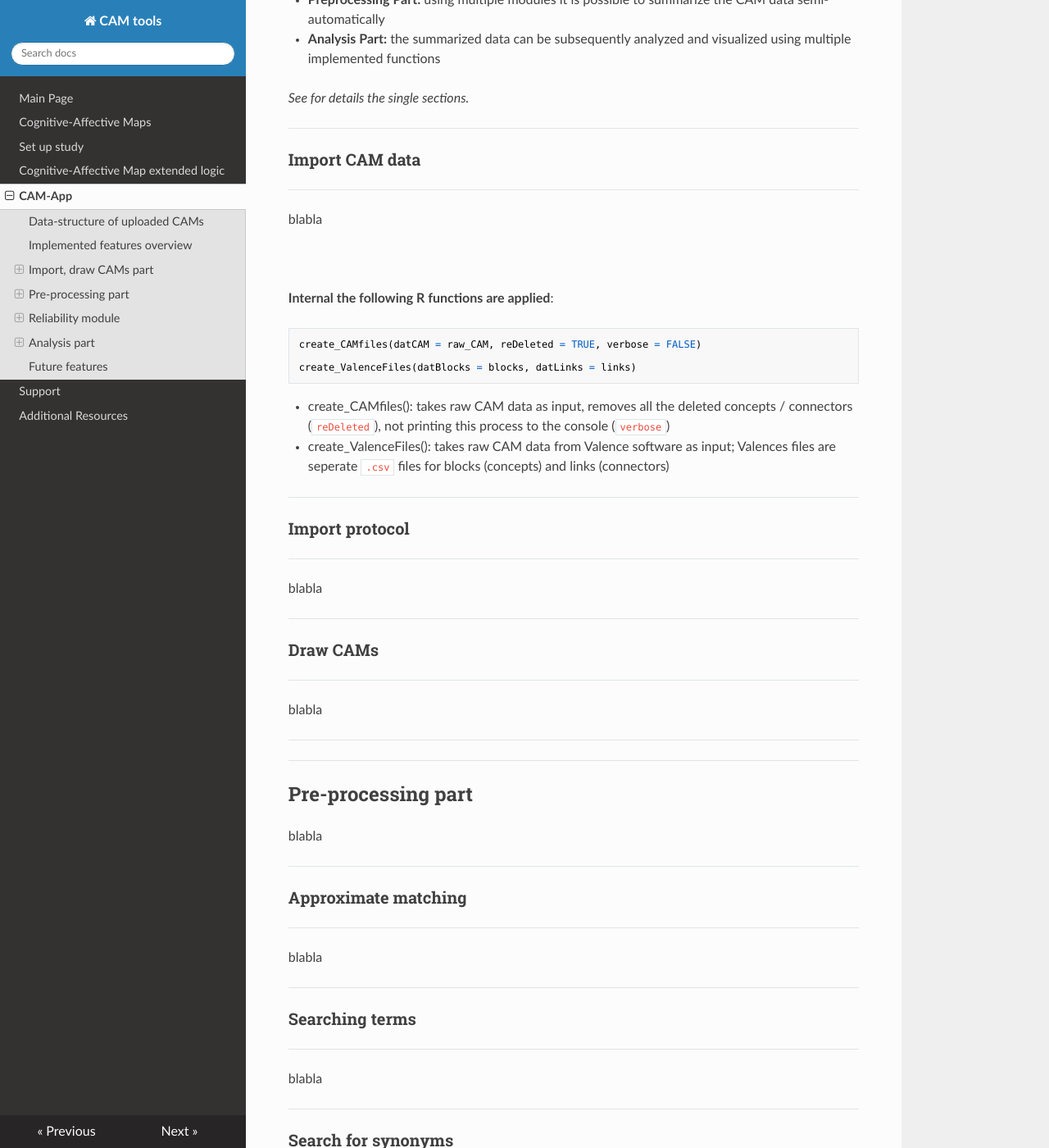
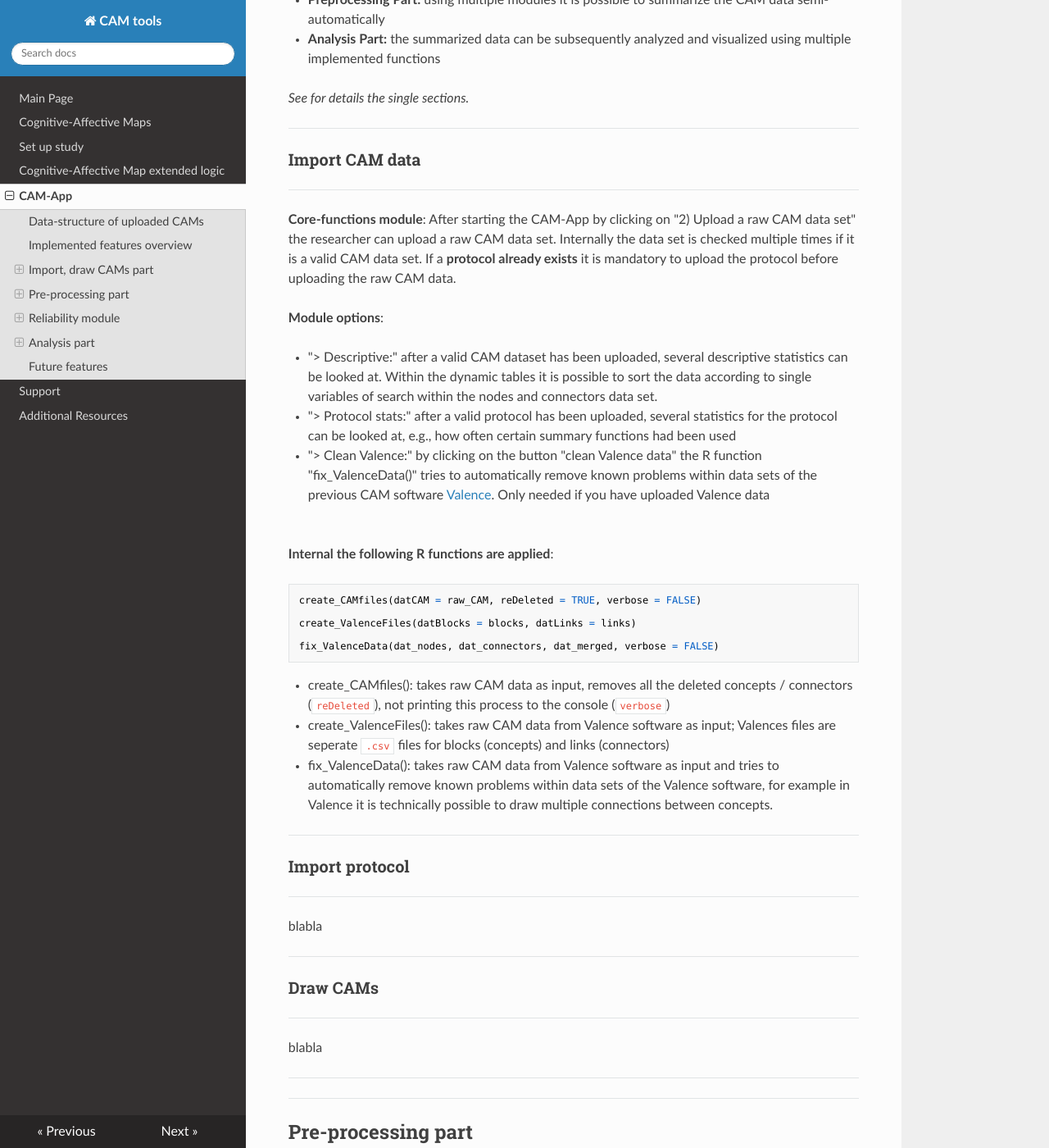
Before and after one commit to FennStatistics/CAMtools_documentation, an MkDocs documentation site: the page built from docs/CAM-App.md, in a window 1280 px wide and 1400 px high, scrolled down 2842 px. Shown: the whole window at 82% size. Built offline with MkDocs 1.6.1, drawn with Linux system fonts in a browser that asks for light colours; nearby versions of some CDN libraries; some of the changed text lies outside the part shown.

Commit message:
Import CAM data

````diff
--- a/docs/CAM-App.md
+++ b/docs/CAM-App.md
@@ -95,20 +95,31 @@ When starting the CAM-App in the first module "upload data" the researcher can i
 ### Import CAM data
 ---
 
-blabla
+**Core-functions module**:
+After starting the CAM-App by clicking on "2) Upload a raw CAM data set" the researcher can upload a raw CAM data set. Internally the data set is checked multiple times if it is a valid CAM data set. If a **protocol already exists** it is mandatory to upload the protocol before uploading the raw CAM data.
+
+**Module options**:
+
+* "> Descriptive:" after a valid CAM dataset has been uploaded, several descriptive statistics can be looked at. Within the dynamic tables it is possible to sort the data according to single variables of search within the nodes and connectors data set.
+* "> Protocol stats:" after a valid protocol has been uploaded, several statistics for the protocol can be looked at, e.g., how often certain summary functions had been used
+* "> Clean Valence:" by clicking on the button "clean Valence data" the R function "fix_ValenceData()" tries to automatically remove known problems within data sets of the previous CAM software <a href="https://osf.io/9tza2/" target="_blank">Valence</a>. Only needed if you have uploaded Valence data
+
+
 
 <br>
-
 **Internal the following R functions are applied**:
 
 ```r
 create_CAMfiles(datCAM = raw_CAM, reDeleted = TRUE, verbose = FALSE)
 
 create_ValenceFiles(datBlocks = blocks, datLinks = links)
+
+fix_ValenceData(dat_nodes, dat_connectors, dat_merged, verbose = FALSE)
 ```
 
 * create_CAMfiles(): takes raw CAM data as input, removes all the deleted concepts / connectors (<code>reDeleted</code>), not printing this process to the console (<code>verbose</code>)
 * create_ValenceFiles(): takes raw CAM data from Valence software as input; Valences files are seperate <code>.csv</code> files for blocks (concepts) and links (connectors)
+* fix_ValenceData(): takes raw CAM data from Valence software as input and tries to automatically remove known problems within data sets of the Valence software, for example in Valence it is technically possible to draw multiple connections between concepts.
 
 
 ***
@@ -129,7 +140,7 @@ blabla
 Pre-processing part
 ----------------
 
-blabla
+using multiple modules it is possible to summarize the CAM data semi-automatically
 
 
 ***
@@ -197,7 +208,7 @@ blabla
 Analysis part
 ----------------
 
-blabla
+the summarized data can be subsequently analyzed and visualized using multiple implemented functions
 
 
 ***
````
